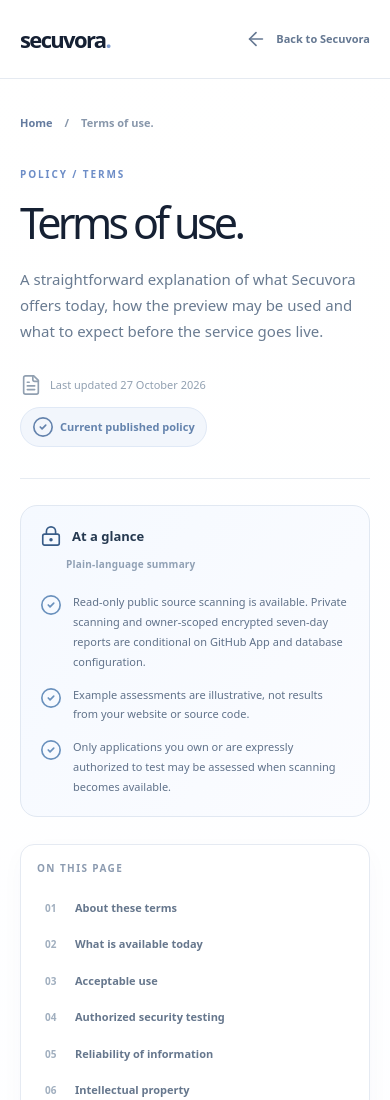
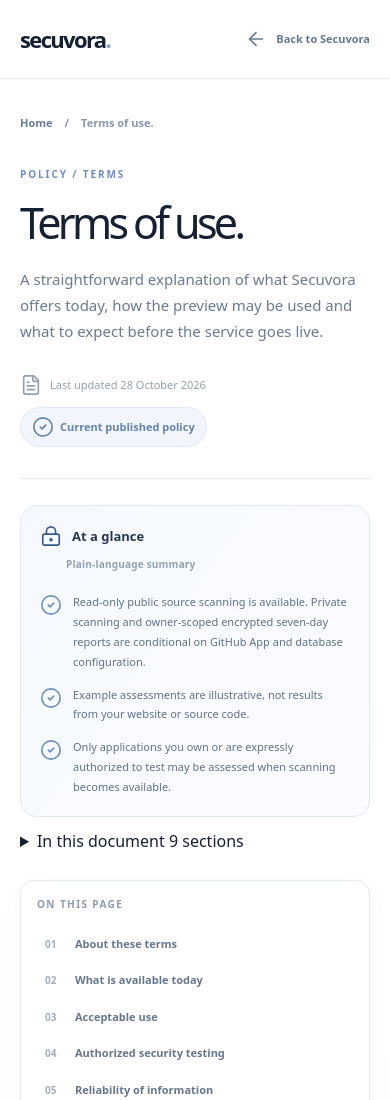
Before and after one commit to helloskyorigin/Safe-sure, a Next.js app: page /terms in a window 390 px wide. Shown: the top 1100 px of the page. Built offline with nearby package versions, Linux system fonts and the light colour scheme.

Commit message:
ux: add accessible collapsible mobile policy contents and current review date

```diff
--- a/components/LegalPage.tsx
+++ b/components/LegalPage.tsx
@@ -25,7 +25,7 @@ const related = [
 ];
 
 export default function LegalPage({
-  eyebrow, title, lead, sections, summary, children, updated = "27 October 2026",
+  eyebrow, title, lead, sections, summary, children, updated = "28 October 2026",
 }: Props) {
   return (
     <div className="legal-site">
@@ -37,7 +37,7 @@ export default function LegalPage({
         </div>
       </header>
 
-      <main id="main" className="legal-main container">
+      <main id="main" className="legal-main container" tabIndex={-1}>
         <nav className="legal-breadcrumbs" aria-label="Breadcrumb"><Link href="/">Home</Link><span aria-hidden="true">/</span><span>{title}</span></nav>
         <div className="legal-heading">
           <p className="eyebrow">{eyebrow}</p>
@@ -54,6 +54,19 @@ export default function LegalPage({
           <ul>{summary.map(item => <li key={item}><CheckCircle2 size={17} aria-hidden="true"/><span>{item}</span></li>)}</ul>
         </div>
 
+        <nav aria-label="Policy sections on smaller screens" className="legal-mobile-outline">
+          <details>
+            <summary>In this document <span>{sections.length} sections</span></summary>
+            <ol>
+              {sections.map((section, i) => <li key={section.id}>
+                <a href={"#" + section.id}>
+                  <span aria-hidden="true">{String(i + 1).padStart(2, "0")}</span>
+                  {section.title}
+                </a>
+              </li>)}
+            </ol>
+          </details>
+        </nav>
         <div className="legal-grid">
           <aside className="legal-aside">
             <nav aria-label="On this page" className="legal-toc">
```
